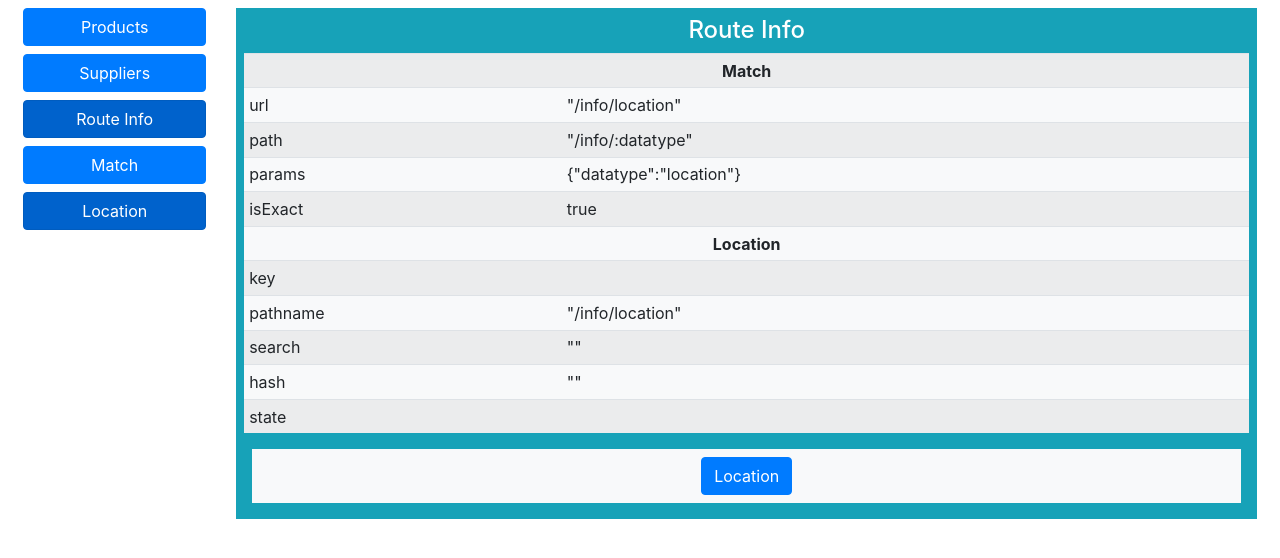
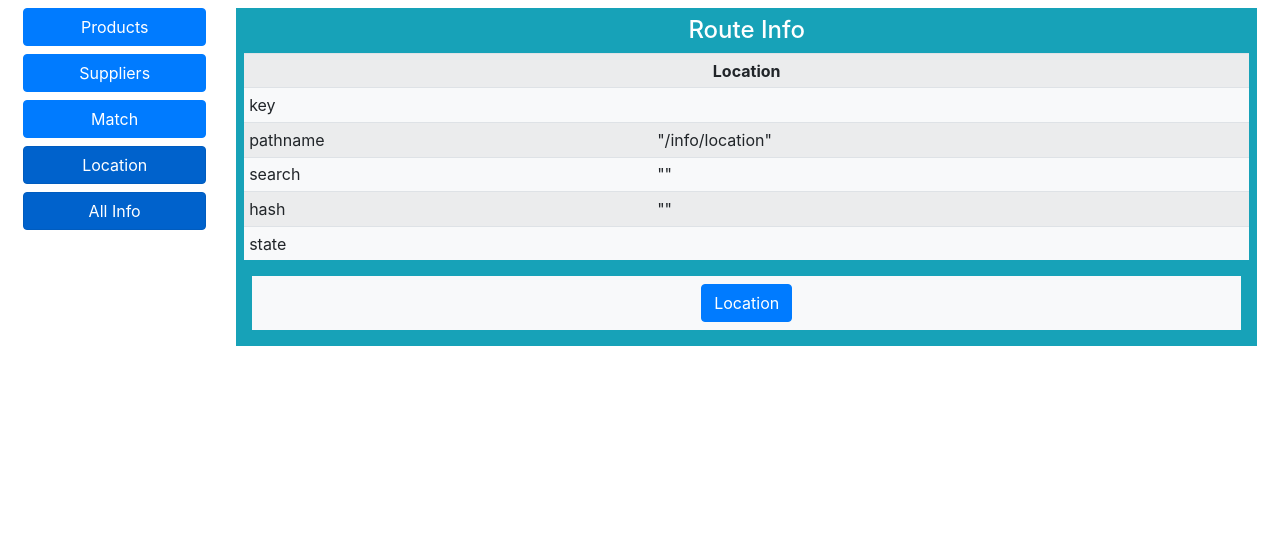
Before and after one commit to vadzimk/complete-app_productapp, a React (Create React App) app: page /info/location in a window 1280 px wide. Shown: the top 558 px of the page. Built offline with nearby package versions, Linux system fonts and the light colour scheme.

Commit message:
using optional url parameters

```diff
--- a/src/Selector.js
+++ b/src/Selector.js
@@ -37,9 +37,10 @@ export class Selector extends React.Component {
                             {/*<NavLink className="m-2 btn btn-primary btn-block" activeClassName="active" to="/" exact={true}>Default URL</NavLink>*/}
                             <NavLink className="m-2 btn btn-primary btn-block" activeClassName="active" to="/products">Products</NavLink>
                             <NavLink className="m-2 btn btn-primary btn-block" activeClassName="active" to="/suppliers">Suppliers</NavLink>
-                            <NavLink className="m-2 btn btn-primary btn-block" activeClassName="active" to="/info">Route Info</NavLink>
+
                             <NavLink className="m-2 btn btn-primary btn-block" activeClassName="active" to="/info/match">Match</NavLink>
                             <NavLink className="m-2 btn btn-primary btn-block" activeClassName="active" to="/info/location">Location</NavLink>
+                            <NavLink className="m-2 btn btn-primary btn-block" activeClassName="active" to="/info">All Info</NavLink>
 
                             {/*<NavLink className="m-2 btn btn-primary btn-block" activeCalssName="active" to="/old/data">Old Link</NavLink>*/}
 
@@ -61,7 +62,7 @@ export class Selector extends React.Component {
                             <Switch>
                                 <Route path="/products" component={ProductDisplay}/>
                                 <Route path="/suppliers" component={SupplierDisplay}/>
-                                <Route path="/info/:datatype" component={RouteInfo} />
+                                <Route path="/info/:datatype?" component={RouteInfo} />
                                 {/*<Redirect from="/old/data" to="/suppliers" />*/}
                                 <Redirect to="/products"/>
                                 {/*<Route render={()=>this.renderMessage("Fallback Route")}/>*/}
--- a/src/routing/RouteInfo.js
+++ b/src/routing/RouteInfo.js
@@ -24,8 +24,10 @@ export class RouteInfo extends React.Component {
             </h4>
             <table className="table table-sm table-striped bg-light">
                 <tbody>
-                {this.renderTable("Match", this.props.match, ["url", "path", "params", "isExact"])}
-                {this.renderTable("Location", this.props.location, ["key", "pathname", "search", "hash", "state"])}
+                {(this.props.match.params.datatype===undefined || this.props.match.params.datatype==="match")
+                && this.renderTable("Match", this.props.match, ["url", "path", "params", "isExact"])}
+                {(this.props.match.params.datatype===undefined || this.props.match.params.datatype === "location")
+                && this.renderTable("Location", this.props.location, ["key", "pathname", "search", "hash", "state"])}
                 </tbody>
             </table>
             <div className="text-center m-2 bg-light">
```
